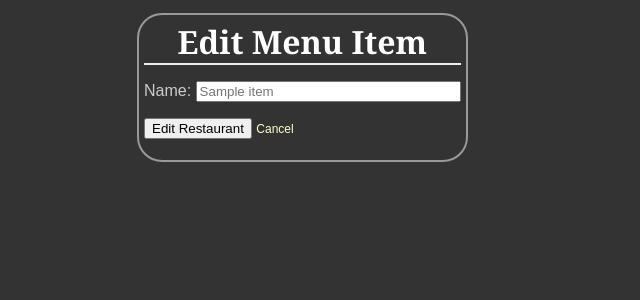
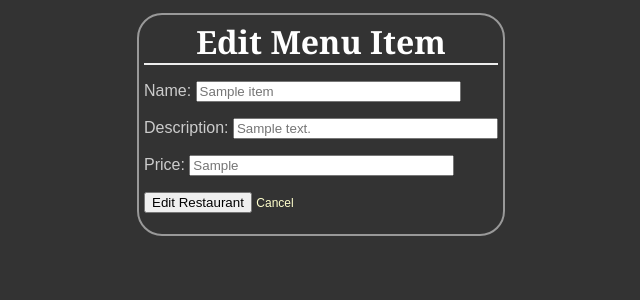
Before and after one commit to evantoh/restaurant, a Flask app: page /restaurant/1/menu/1/edit/ in a window 1280 px wide. Shown: the top 300 px of the page, without its empty margins (188-828 px from the left). Run offline with Flask 2, Linux system fonts and the light colour scheme; tables that the repository leaves empty hold one stand-in row (values such as "Sample post").

Commit message:
add more features on edit

```diff
--- a/app.py
+++ b/app.py
@@ -75,7 +75,7 @@ def show_menu(restaurant_id):
            methods=['GET', 'POST'])
 def new_menu_item(restaurant_id):
     if request.method == 'POST':
-        new_item = MenuItem(name=request.form['item-name'],restaurant_id=restaurant_id)
+        new_item = MenuItem(name=request.form['item-name'],description=request.form['description'],price=request.form['price'],restaurant_id=restaurant_id)
         session.add(new_item)
         session.commit()
         flash("New menu item created")
@@ -90,6 +90,8 @@ def edit_menu_item(restaurant_id, menu_id):
     edit_item = session.query(MenuItem).filter_by(id=menu_id).first()
     if request.method == 'POST':
         edit_item.name = request.form['item-name']
+        edit_item.description = request.form['description']
+        edit_item.price = request.form['price']
         session.add(edit_item)
         session.commit()
         flash("Menu item successfully edited")
--- a/templates/editmenuitem.html
+++ b/templates/editmenuitem.html
@@ -9,6 +9,9 @@
             </div>
             <form action="{{ url_for('edit_menu_item', restaurant_id=restaurant_id, menu_id=edit_item.id) }}" method='post'>
                 <p>Name: <input type='text' size='30' name='item-name' placeholder='{{ edit_item.name }}'></p>
+                <p>Description: <input type='text' size='30' descriptio='description' placeholder='{{ edit_item.description }}'></p>
+                <p>Price: <input type='text' size='30' price='price' placeholder='{{ edit_item.price }}'></p>
+
                 <input type='submit' value='Edit Restaurant'>
                 <a href="{{ url_for('show_menu', restaurant_id=restaurant_id) }}">Cancel</a>
             </form>
--- a/templates/newmenuitem.html
+++ b/templates/newmenuitem.html
@@ -9,7 +9,7 @@
             </div>
             <br>
             <form action="{{ url_for('new_menu_item', restaurant_id=restaurant_id) }}" method='post'>
-                <input type='text' size='30' name='item-name' placeholder='Item Name'>
+                <input type='text' size='60' name='item-name' placeholder='Item_name'>
                 <input type='text' size='30' name='price' placeholder='price'>
                 <input type='text' size='30' name='description' placeholder='description'>
                 <input type='submit' value='Create Menu Item'>
```
Also changed, not shown: 1 other file.
